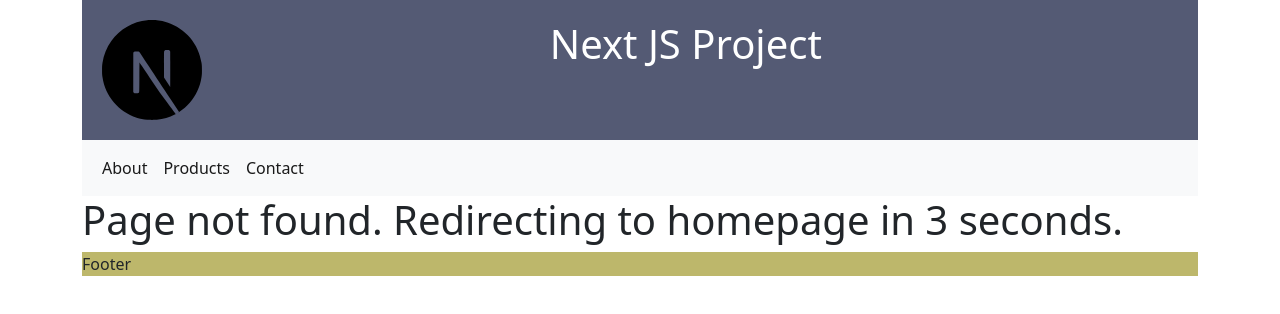
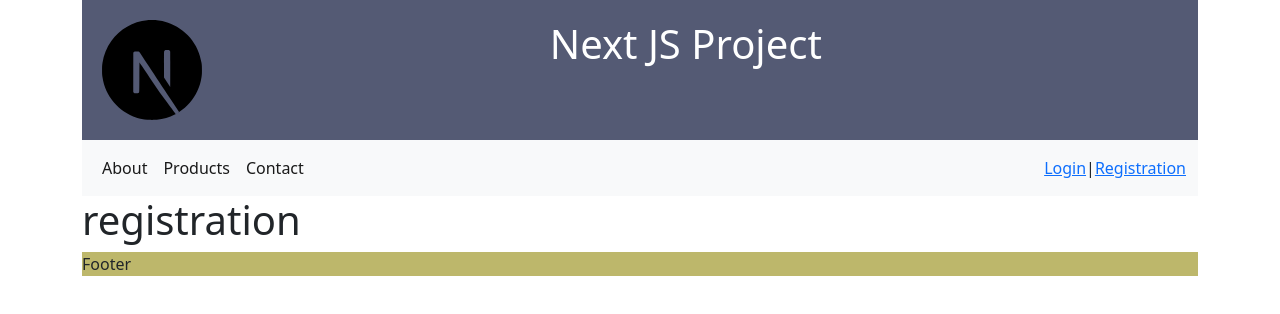
Before and after one commit to mahimaSabharwal/Cetpa, a Next.js app in the folder Next JS/nextjs/: page /registration in a window 1280 px wide. Before the commit this address had no page. Shown: the top 314 px of the page. Built offline with nearby package versions, Linux system fonts and the light colour scheme.

Commit message:
Assignment 2

```diff
--- a/Next JS/nextjs/common/Navbar.js
+++ b/Next JS/nextjs/common/Navbar.js
@@ -12,16 +12,6 @@ const Navbar = () => {
                 About
               </Link>
             </li>
-            {/* <li className="nav-item">
-              <Link href="/courses" className="nav-link active">
-                Courses
-              </Link>
-            </li>
-            <li className="nav-item">
-              <Link href="/facilities" className="nav-link active">
-                Facilities
-              </Link>
-            </li> */}
             <li className="nav-item">
               <Link href="/ourProducts" className="nav-link active">
                 Products
@@ -34,6 +24,10 @@ const Navbar = () => {
             </li>
           </ul>
         </div>
+        <div className="d-flex">
+          <Link href="/login.js">Login</Link> |
+          <Link href="/registration.js">Registration</Link>
+        </div>
       </div>
     </nav>
   );
--- /dev/null
+++ b/Next JS/nextjs/pages/registration.js
@@ -0,0 +1,17 @@
+import React from "react";
+import Head from "next/head";
+
+const registration = (props) => {
+  return (
+    <>
+      <Head>
+        <title>About Us Page</title>
+      </Head>
+      <>
+        <h1>registration</h1>
+      </>
+    </>
+  );
+};
+
+export default registration;
```
Also changed, not shown: Next JS/nextjs/pages/login.js (added, +17 -0 lines).
